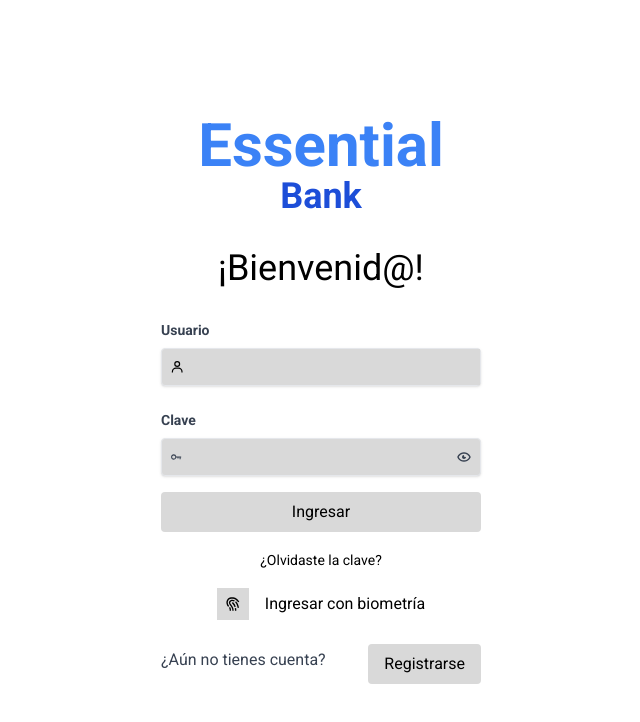
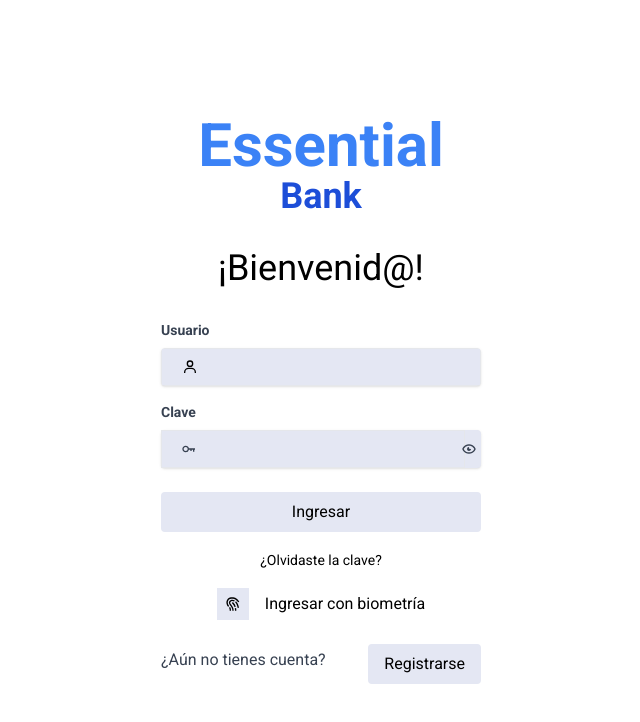
Before and after one commit to anavarro81/Essential-Bank-Front, a React (Vite) app in the folder frontend/: page / in a window 1280 px wide. Shown: the top 722 px of the page, without its empty margins (319-959 px from the left). Built offline with nearby package versions, Linux system fonts and the light colour scheme.

Commit message:
9 login validation (#10)
* ft login validations and data

* cambiar los password por otro validos

* ft/login and data

```diff
--- a/frontend/src/App.jsx
+++ b/frontend/src/App.jsx
@@ -31,7 +31,9 @@ function App() {
       <BrowserRouter>
         <Routes>
           <Route path='/' element={<Login/>} />
+
           <Route path='/Register' element={<Register />} />
+          <Route path='/Home' element={<Home />} />
           <Route path='/RegisterPaso2' element={<Register2 />} />
           <Route path='/RegisterPaso3' element={<Register3 />} />
           <Route path='/Transfers' element={<Transfer />} />
--- a/frontend/src/Pages/Login/Login.jsx
+++ b/frontend/src/Pages/Login/Login.jsx
@@ -1,13 +1,85 @@
 import { useState } from 'react';
 import { BiUser, BiKey, BiShowAlt, BiHide, BiFingerprint } from 'react-icons/bi';
 import { Link } from "react-router-dom"
+import users from '../../data/data'
+import { useNavigate } from 'react-router-dom';
 
 export default function LoginPage() {
+
   const [showPassword, setShowPassword] = useState(false);
+  const navigate = useNavigate();
+
+  console.log(users);
 
   const togglePasswordVisibility = () => {
     setShowPassword(!showPassword);
   };
+
+  const [emailError, setemailError] = useState('')
+  const [email, setEmail] = useState('')
+
+  const [password, setPassword] = useState('')
+  const [passwordError, setPasswordError] = useState('')
+
+  const emailRegex = /^[a-zA-Z0-9._%+-]+@[a-zA-Z0-9.-]+\.[a-zA-Z]{2,}$/;
+  const passwordRegex = /^(?=.*[A-Z])(?=.*[a-z])(?=.*\d)(?=.*[@$!%*?&])[A-Za-z\d@$!%*?&]{8,}$/;
+
+
+  const handleEmailChange = (e) => {
+
+
+    if (!e.target.value) {
+      setemailError('Debe introducir un correo electrónico')
+    } else if (!emailRegex.test(e.target.value)) {
+      setemailError('El correo electrónico introducido no es válido')
+    } else {
+      setemailError('')
+      setEmail(e.target.value)
+    }
+
+  }
+
+  const handlePasswordChange = (e) => {
+
+    if (!e.target.value) {
+      setPasswordError('Debe introducir la contraseña')
+    } else if (!passwordRegex.test(e.target.value)) {
+      setPasswordError('La contraseña introducida no es valida')
+    } else {
+      setPasswordError('')
+      setPassword(e.target.value)
+    }
+
+  }
+
+  const handleSubmit = (e) => {
+
+    e.preventDefault();
+
+    console.log(email);
+
+    setemailError('')
+
+
+    if (!emailError && !passwordError) {
+      // simular
+      let userIndex = users.findIndex(user => user.email === email)
+
+      if (userIndex == -1) {
+        setemailError('El correo introducido no existe')
+      } else if (users[userIndex].password === password) {
+          navigate("/Home")
+        } else {
+          setPasswordError('Contraseña no valida')
+        }
+      }
+
+    }
+
+
+
+
+
 
   return (
     <div className='flex flex-col items-center justify-center min-h-screen bg-white'>
@@ -26,33 +98,77 @@ export default function LoginPage() {
 
 
 
-      <div className='w-full max-w-xs'>
+      <div className='w-full max-w-xs '>
+
+
+        <form action="" onSubmit={handleSubmit}>
 
         {/* User input*/}
         <label className='block mb-2 text-sm font-bold text-gray-700'>Usuario</label>
-        <div className='flex items-center mb-6 border rounded shadow  bg-greyDesign'>
+        <div className='flex items-center mb-1 border rounded shadow relative bg-lightGrey'>
+        <div className="absolute inset-y-0 left-0 pl-3 flex items-center pointer-events-none">
           <BiUser className='m-2' />
-          <input type='text' className='w-full p-2 leading-tight  bg-greyDesign text-gray-700 border-none focus:outline-none focus:shadow-outline' placeholder='' />
+          </div>
+
+
+          <input
+            type='text'
+            className={` ${emailError ? 'border-red-300' : 'border-none'}  pl-10 block border w-full p-2 leading-tight  bg-lightGrey text-gray-700  focus:outline-none focus:shadow-outline` }
+            placeholder=''
+            onBlur={handleEmailChange}
+            />
+
+
+        </div>
+        {emailError && (
+              <p className="text-sm text-red-600 mb-6" id="email-error">
+                {emailError}
+              </p>
+            )}
+
+        {/* Clave input*/}
+        <label className='block mb-2 mt-4 text-sm font-bold text-gray-700'>Clave</label>
+        <div className={` flex items-center ${passwordError ? 'mb-1 border-red-300': 'mb-6 border-none'} relative bg-lightGrey border rounded shadow`}>
+
+        <div className="absolute inset-y-0 left-0 pl-3 flex items-center pointer-events-none">
+          <BiKey className='m-2 text-gray-700' />
         </div>
 
-        {/* Clave input*/}
-        <label className='block mb-2 text-sm font-bold text-gray-700'>Clave</label>
-        <div className='flex items-center mb-4 bg-greyDesign border rounded shadow'>
-          <BiKey className='m-2 text-gray-700' />
-          <input type={showPassword ? 'text' : 'password'} className='w-full p-2 leading-tight bg-greyDesign text-gray-700 border-none focus:outline-none focus:shadow-outline' placeholder='' />
+          <input
+          type={showPassword ? 'text' : 'password'}
+          className= {`  pl-10 border w-full p-2 leading-tight bg-lightGrey text-gray-700 focus:outline-none focus:shadow-outline`}
+          onBlur={handlePasswordChange}
+          placeholder=''
+          id='claveInput' />
+
+
           <button onClick={togglePasswordVisibility} className='p-2 text-gray-700 focus:outline-none'>
-            {showPassword ? <BiHide /> : <BiShowAlt />}
+            {showPassword ?
+
+            <div className="absolute inset-y-0 right-0 pr-1 flex items-center pointer-events-none">
+              <BiHide className='h-3'/>
+            </div>
+            :
+            <div className="absolute inset-y-0 right-0 pr-1 flex items-center pointer-events-none">
+              <BiShowAlt />
+            </div>
+          }
           </button>
         </div>
+        {passwordError && (
+              <p className="text-sm text-red-600 mb-6" id="email-error">
+                {passwordError}
+              </p>
+            )}
 
 
-        <button className='w-full px-4 py-2 mb-4 text-black bg-greyDesign rounded  focus:outline-none'>Ingresar</button>
+        <button className='w-full px-4 py-2 mb-4 text-black bg-lightGrey rounded  focus:outline-none'>Ingresar</button>
         <div className='text-center mb-4'>
           <a href='#' className='text-sm text-black hover:underline'>¿Olvidaste la clave?</a>
         </div>
 
         <div className='flex items-center justify-center gap-4'>
-          <button className='flex justify-center items-center px-2 py-2 text-black bg-greyDesign focus:outline-none'>
+          <button className='flex justify-center items-center px-2 py-2 text-black bg-lightGrey focus:outline-none'>
             <BiFingerprint className='' />
           </button>
           <p> Ingresar con biometría </p>
@@ -60,8 +176,9 @@ export default function LoginPage() {
 
         <div className='flex items-center justify-between text-center mt-4'>
           <p className='text-gray-700'>¿Aún no tienes cuenta?</p>
-          <button className='mt-2 px-4 py-2 bg-greyDesign text-black rounded  transition-colors'>  <Link to={'/Register'}> Registrarse</Link>  </button>
+          <button className='mt-2 px-4 py-2 bg-lightGrey text-black rounded  transition-colors'>  <Link to={'/Register'}> Registrarse</Link>  </button>
         </div>
+        </form>
       </div>
     </div>
   );
--- /dev/null
+++ b/frontend/src/data/data.js
@@ -0,0 +1,204 @@
+const users = [
+    {
+      "email": "user1@example.com",
+      "password": "P@ssw0rd",
+      "name": "John",
+      "surname": "Doe",
+      "account_number": "123456789",
+      "balance": 1500.75,
+      "phone_number": "+1234567890",
+      "date_of_birth": "1990-01-01",
+      "transfers": [
+        {
+          "image": "image_url_1",
+          "full_name": "Jane Smith",
+          "bank_name": "Bank A",
+          "account_number": "987654321"
+        },
+        {
+          "image": "image_url_2",
+          "full_name": "Paul Brown",
+          "bank_name": "Bank B",
+          "account_number": "654987321"
+        }
+      ],
+      "payforServices": [
+        {
+          "image": "service_image_1",
+          "company_name": "Company A",
+          "account": "service_account_1",
+          "pay_type": "credit",
+          "description": "Payment for subscription"
+        },
+        {
+          "image": "service_image_2",
+          "company_name": "Company B",
+          "account": "service_account_2",
+          "pay_type": "debit",
+          "description": "Payment for utilities"
+        }
+      ]
+    },
+    {
+      "email": "user2@example.com",
+      "password": "P@ssw0rd",
+      "name": "Alice",
+      "surname": "Johnson",
+      "account_number": "234567891",
+      "balance": 2200.50,
+      "phone_number": "+1234567891",
+      "date_of_birth": "1985-05-15",
+      "transfers": [
+        {
+          "image": "image_url_3",
+          "full_name": "Mark Davis",
+          "bank_name": "Bank C",
+          "account_number": "123987654"
+        },
+        {
+          "image": "image_url_4",
+          "full_name": "Emma Wilson",
+          "bank_name": "Bank D",
+          "account_number": "456789321"
+        }
+      ],
+      "payforServices": [
+        {
+          "image": "service_image_3",
+          "company_name": "Company C",
+          "account": "service_account_3",
+          "pay_type": "credit",
+          "description": "Payment for internet"
+        },
+        {
+          "image": "service_image_4",
+          "company_name": "Company D",
+          "account": "service_account_4",
+          "pay_type": "debit",
+          "description": "Payment for insurance"
+        }
+      ]
+    },
+    {
+      "email": "user3@example.com",
+      "password": "P@ssw0rd",
+      "name": "Michael",
+      "surname": "Brown",
+      "account_number": "345678912",
+      "balance": 1800.00,
+      "phone_number": "+1234567892",
+      "date_of_birth": "1992-09-20",
+      "transfers": [
+        {
+          "image": "image_url_5",
+          "full_name": "Sophia Taylor",
+          "bank_name": "Bank E",
+          "account_number": "789456123"
+        },
+        {
+          "image": "image_url_6",
+          "full_name": "Oliver Harris",
+          "bank_name": "Bank F",
+          "account_number": "321654987"
+        }
+      ],
+      "payforServices": [
+        {
+          "image": "service_image_5",
+          "company_name": "Company E",
+          "account": "service_account_5",
+          "pay_type": "credit",
+          "description": "Payment for gym"
+        },
+        {
+          "image": "service_image_6",
+          "company_name": "Company F",
+          "account": "service_account_6",
+          "pay_type": "debit",
+          "description": "Payment for streaming"
+        }
+      ]
+    },
+    {
+      "email": "user4@example.com",
+      "password": "Aa1@aaaa",
+      "name": "Emily",
+      "surname": "Martinez",
+      "account_number": "456789123",
+      "balance": 1300.25,
+      "phone_number": "+1234567893",
+      "date_of_birth": "1988-03-10",
+      "transfers": [
+        {
+          "image": "image_url_7",
+          "full_name": "William Moore",
+          "bank_name": "Bank G",
+          "account_number": "987123456"
+        },
+        {
+          "image": "image_url_8",
+          "full_name": "Isabella Lee",
+          "bank_name": "Bank H",
+          "account_number": "654321987"
+        }
+      ],
+      "payforServices": [
+        {
+          "image": "service_image_7",
+          "company_name": "Company G",
+          "account": "service_account_7",
+          "pay_type": "credit",
+          "description": "Payment for phone bill"
+        },
+        {
+          "image": "service_image_8",
+          "company_name": "Company H",
+          "account": "service_account_8",
+          "pay_type": "debit",
+          "description": "Payment for cable"
+        }
+      ]
+    },
+    {
+      "email": "user5@example.com",
+      "password": "Aa1@aaaa",
+      "name": "David",
+      "surname": "Garcia",
+      "account_number": "567891234",
+      "balance": 2000.00,
+      "phone_number": "+1234567894",
+      "date_of_birth": "1995-07-25",
+      "transfers": [
+        {
+          "image": "image_url_9",
+          "full_name": "Charlotte Anderson",
+          "bank_name": "Bank I",
+          "account_number": "456123789"
+        },
+        {
+          "image": "image_url_10",
+          "full_name": "Lucas Thomas",
+          "bank_name": "Bank J",
+          "account_number": "321987654"
+        }
+      ],
+      "payforServices": [
+        {
+          "image": "service_image_9",
+          "company_name": "Company I",
+          "account": "service_account_9",
+          "pay_type": "credit",
+          "description": "Payment for electricity"
+        },
+        {
+          "image": "service_image_10",
+          "company_name": "Company J",
+          "account": "service_account_10",
+          "pay_type": "debit",
+          "description": "Payment for water bill"
+        }
+      ]
+    }
+  ]
+
+  export default users;
```
